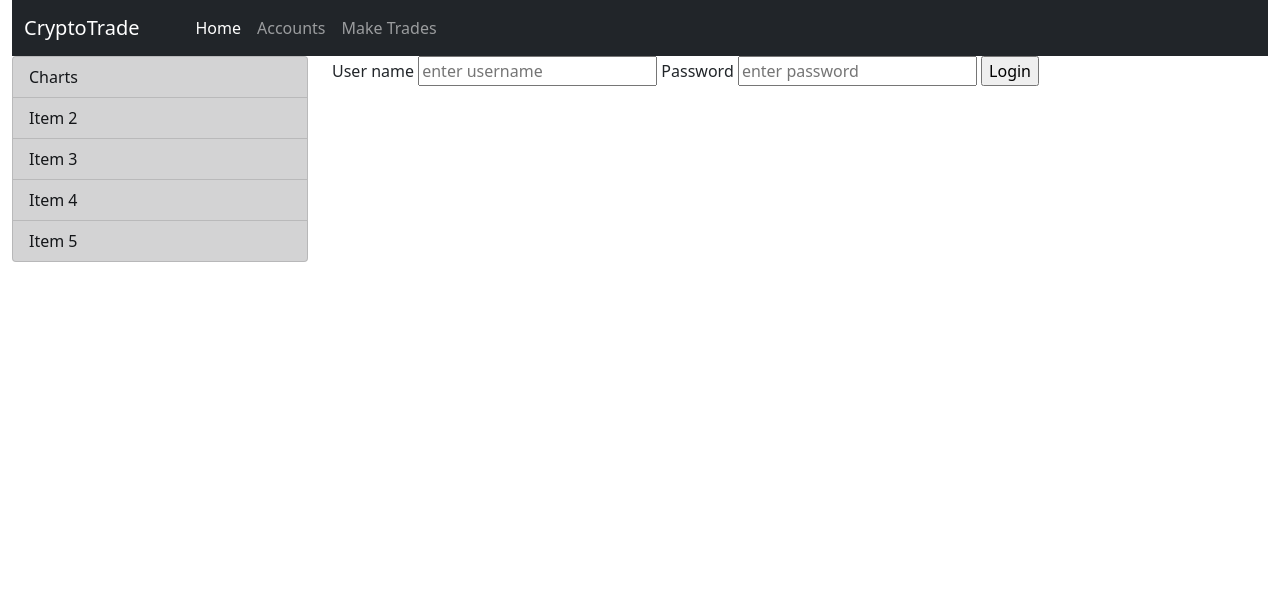
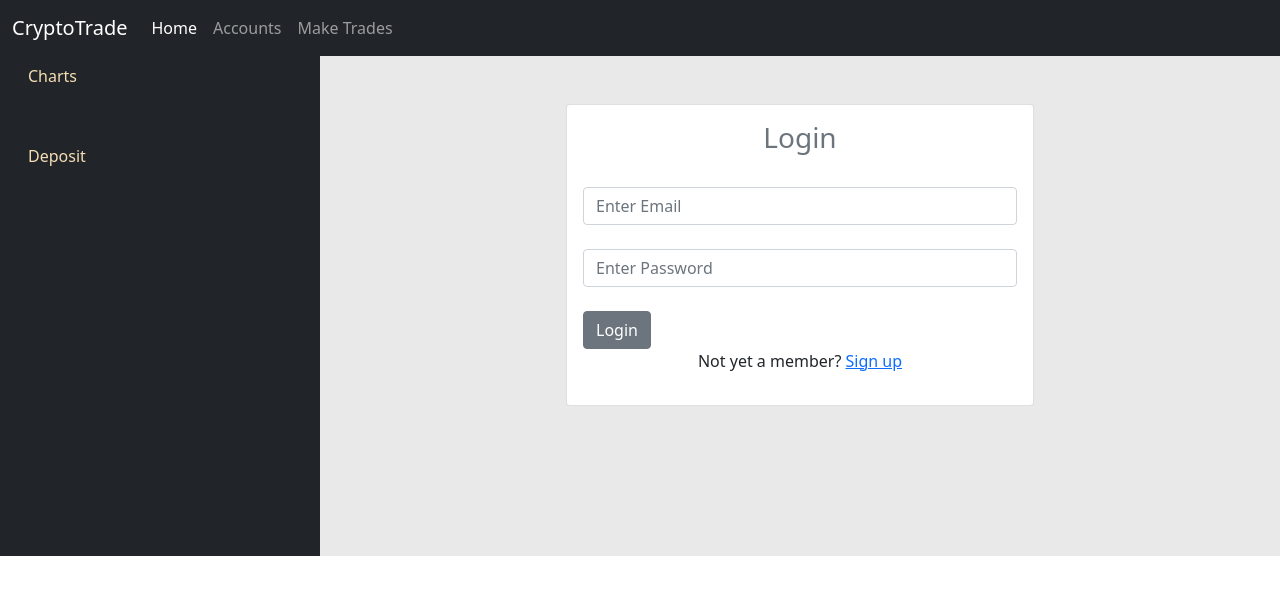
Before and after one commit to nayeem-kamal/IT490proj, a Django app: page / in a window 1280 px wide. Shown: the top 595 px of the page. Run offline with Django 3.2, Linux system fonts and the light colour scheme.

Commit message:
modified login with sigh up option

```diff
--- a/website/kommando/kommando/templates/login.html
+++ b/website/kommando/kommando/templates/login.html
@@ -1,23 +1,20 @@
 <!doctype html>
 <html lang="en">
 <head>
-    <title>Login form</title>
+  <title>Login Page</title>
   <!-- Required meta tags -->
   <meta charset="utf-8">
   <meta name="viewport" content="width=device-width, initial-scale=1">
-
   <!-- Bootstrap CSS -->
-    <link href="https://cdn.jsdelivr.net/npm/bootstrap@5.1.3/dist/css/bootstrap.min.css" rel="stylesheet" integrity="sha384-1BmE4kWBq78iYhFldvKuhfTAU6auU8tT94WrHftjDbrCEXSU1oBoqyl2QvZ6jIW3" crossorigin="anonymous">
-    <link rel="stylesheet" href=".styles.css"
-
+  <link href="https://cdn.jsdelivr.net/npm/bootstrap@5.1.3/dist/css/bootstrap.min.css" rel="stylesheet" />
+  <link rel="stylesheet" href="styles.css" />
 </head>
 <body>
-
-    <div class="container-fluid">
   <nav class="navbar navbar-expand-lg navbar-dark bg-dark">
     <div class="container-fluid">
-              <a class="navbar-brand" href="#">CryptoTrade
-              <button class="navbar-toggler" type="button" data-bs-toggle="collapse" data-bs-target="#navbarNavAltMarkup" aria-controls="navbarNavAltMarkup" aria-expanded="false" aria-label="Toggle navigation">
+      <a class="navbar-brand" href="#">CryptoTrade</a>
+      <button class="navbar-toggler" type="button" data-bs-toggle="collapse" data-bs-target="#navbarNavAltMarkup"
+        aria-controls="navbarNavAltMarkup" aria-expanded="false" aria-label="Toggle navigation">
         <span class="navbar-toggler-icon"></span>
       </button>
       <div class="collapse navbar-collapse" id="navbarNavAltMarkup">
@@ -29,46 +26,47 @@
       </div>
     </div>
   </nav>
-    </div>
   <div class="container-fluid">
     <div class="row">
       <div class="col-3 sidebar">
-
         <ul class="list-group">
-                    <li class="list-group-item list-group-item-dark"onclick="window.location.href = 'charts.html'" >Charts</li>
-                    <li class="list-group-item list-group-item-dark">Item 2</li>
-                    <li class="list-group-item list-group-item-dark">Item 3</li>
-                    <li class="list-group-item list-group-item-dark">Item 4</li>
-                    <li class="list-group-item list-group-item-dark">Item 5</li>
-
-
-
+          <li class="list-group-item list-group-item-dark" onclick="window.location.href='charts.html'">Charts</li>
+          <li class="list-group-item list-group-item-dark" onclick="window.location.href='payment_deposit.html'">Deposit</li>
         </ul>
       </div>
       <div class="col-9 main-content">
-
-                <form action="accounts.html" method="POST">
+        <br><br>
+        <div class="card col-md-6 offset-md-3 col-sm-10 offset-sm-1">
+          <div class="card-body">
+            <h3 class="text-center text-secondary">Login</h3>
+            <br>
             <!-- {% csrf_token %} -->
             <!---{{form}} -->
-                   <label>User name</label>
-                   <input type="text" name="username" placeholder="enter username" />
-                   <label> Password</label>
-                   <input type="text" name="password" placeholder="enter password" />
-                   <input type="submit" value="Login"></submit>
+            <form action="accounts.html" method="POST">
+              <div class="form-row">
+                <input type="email" class="form-control" name="email" placeholder="Enter Email" required>
+              </div>
+              <br>
+              <div class="form-row">
+                <input type="password" class="form-control" name="password" placeholder="Enter Password" required>
+              </div>
+              <br>
+              <div class="form-row">
+                <button type="submit" class="btn btn-secondary" name="login_user"><span class="fas fa-sign-in-alt"></span>Login</button>
+              </div>
+              <p style="text-align: center;">Not yet a member? <a href="register.html">Sign up</a></p>
             </form>
-
           </div>
-        </div><!--row-->
+        </div>
+      </div>
+    </div>
+    <!--row-->
   </div> <!-- container-fluid-->
   <!-- Optional JavaScript; choose one of the two! -->
-
   <!-- Option 1: Bootstrap Bundle with Popper -->
-    <script src="https://cdn.jsdelivr.net/npm/bootstrap@5.1.3/dist/js/bootstrap.bundle.min.js" integrity="sha384-ka7Sk0Gln4gmtz2MlQnikT1wXgYsOg+OMhuP+IlRH9sENBO0LRn5q+8nbTov4+1p" crossorigin="anonymous"></script>
-
+  <script src="https://cdn.jsdelivr.net/npm/bootstrap@5.1.3/dist/js/bootstrap.bundle.min.js"></script>
   <!-- Option 2: Separate Popper and Bootstrap JS -->
-    <!--
-    <script src="https://cdn.jsdelivr.net/npm/@popperjs/core@2.10.2/dist/umd/popper.min.js" integrity="sha384-7+zCNj/IqJ95wo16oMtfsKbZ9ccEh31eOz1HGyDuCQ6wgnyJNSYdrPa03rtR1zdB" crossorigin="anonymous"></script>
-    <script src="https://cdn.jsdelivr.net/npm/bootstrap@5.1.3/dist/js/bootstrap.min.js" integrity="sha384-QJHtvGhmr9XOIpI6YVutG+2QOK9T+ZnN4kzFN1RtK3zEFEIsxhlmWl5/YESvpZ13" crossorigin="anonymous"></script>
-    -->
+  <!-- <script src="https://cdn.jsdelivr.net/npm/@popperjs/core@2.10.2/dist/umd/popper.min.js"></script>
+  <script src="https://cdn.jsdelivr.net/npm/bootstrap@5.1.3/dist/js/bootstrap.min.js"></script> -->
 </body>
 </html>
```
Lines whose indentation alone changed are shown as unchanged.
